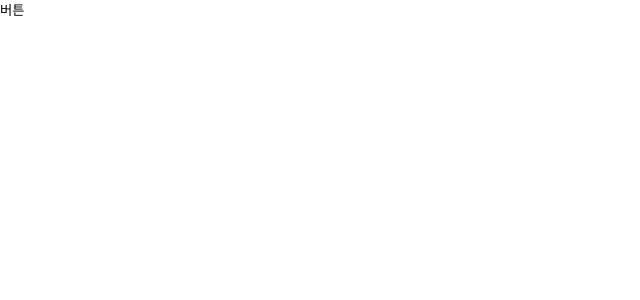
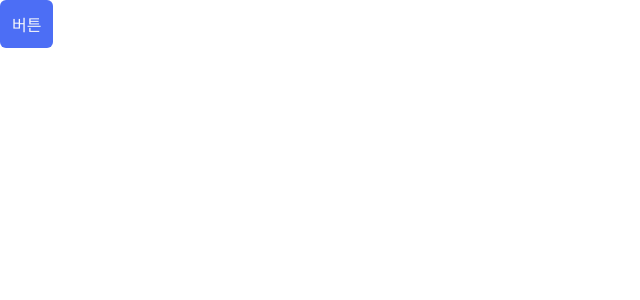
Before and after one commit to kichan05/React-Template, a React (Create React App) app: page / in a window 1280 px wide. Shown: the top 300 px of the page, without its empty margins (0-640 px from the left). Built offline with nearby package versions, Linux system fonts and the light colour scheme; a web font is replaced by a local one.

Commit message:
Button 컴포넌트

```diff
--- a/src/App.js
+++ b/src/App.js
@@ -20,7 +20,7 @@ function App() {
     <div className="App">
       <ThemeProvider theme={Theme}>
         <GlobalStyle/>
-        <Button>버튼</Button>
+        <Button background={"Indigo6"}>버튼</Button>
       </ThemeProvider>
     </div>
   );
--- a/src/component/Button.js
+++ b/src/component/Button.js
@@ -1,12 +1,44 @@
-import styled from "styled-components";
+import styled, {css} from "styled-components";
+import {darken, lighten} from "polished";
+
+const ButtonColor = css`
+  ${({theme, background}) => {
+    let bgColor;
+    if (background.slice(0, 1) === "#") {
+      bgColor = background
+    } else {
+      bgColor = theme.color[background]
+    }
+
+
+    return css`
+      background-color: ${bgColor};
+
+      &:hover {
+        background-color: ${lighten(0.05, bgColor)};
+      }
+
+      &:active {
+        background-color: ${bgColor};
+      }
+    `
+  }}
+`
 
 const ButtonStyle = styled.button`
+  color: ${props => props.theme.color.Gray0};
+  font-size: 16px;
+  font-weight: 400;
 
+  border-radius: 6px;
+  padding: 12px;
+
+  ${ButtonColor}
 `
 
-const Button = ({children}) => {
+const Button = ({children, background}) => {
   return (
-    <ButtonStyle>{children}</ButtonStyle>
+    <ButtonStyle background={background}>{children}</ButtonStyle>
   )
 }
 
```
